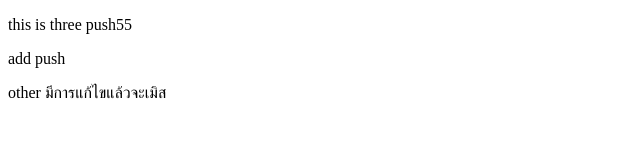
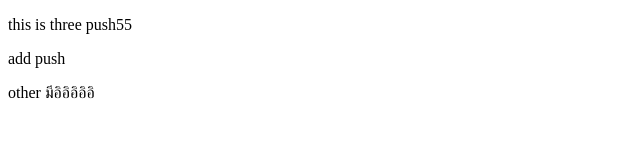
Before and after one commit to ji-noppon/et, a plain HTML site: page index.html in a window 1280 px wide. Shown: the full height of the page, 0-640 px from the left. Drawn offline with Linux system fonts and the light colour scheme.

Commit message:
อิอิ

```diff
--- a/index.html
+++ b/index.html
@@ -9,6 +9,6 @@
 <body>
     <p>this is three push55</p>
     <p>add push</p>
-    <p>other มีการแก้ไขแล้วจะเมิส</p>
+    <p>other มีอิอิอิอิอิ</p>
 </body>
 </html>
```
